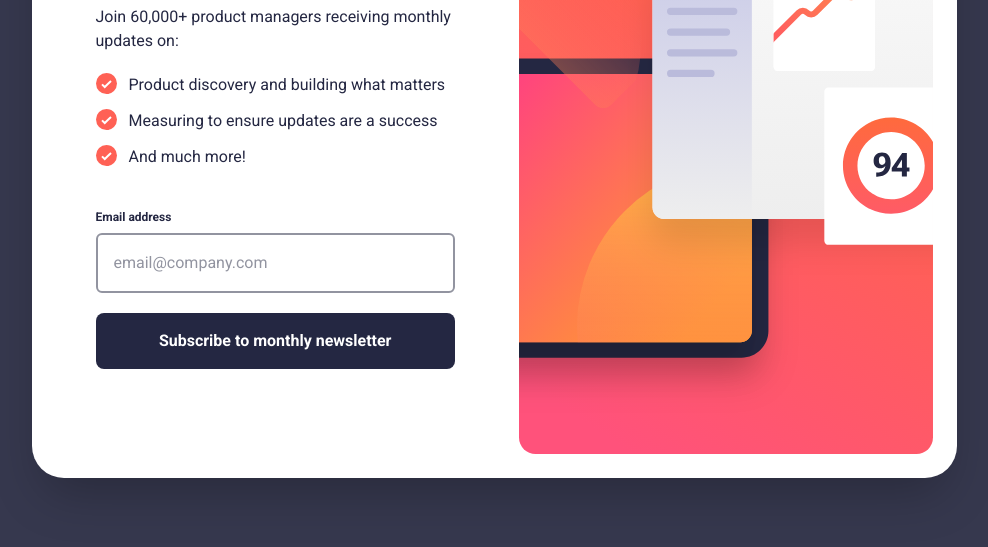
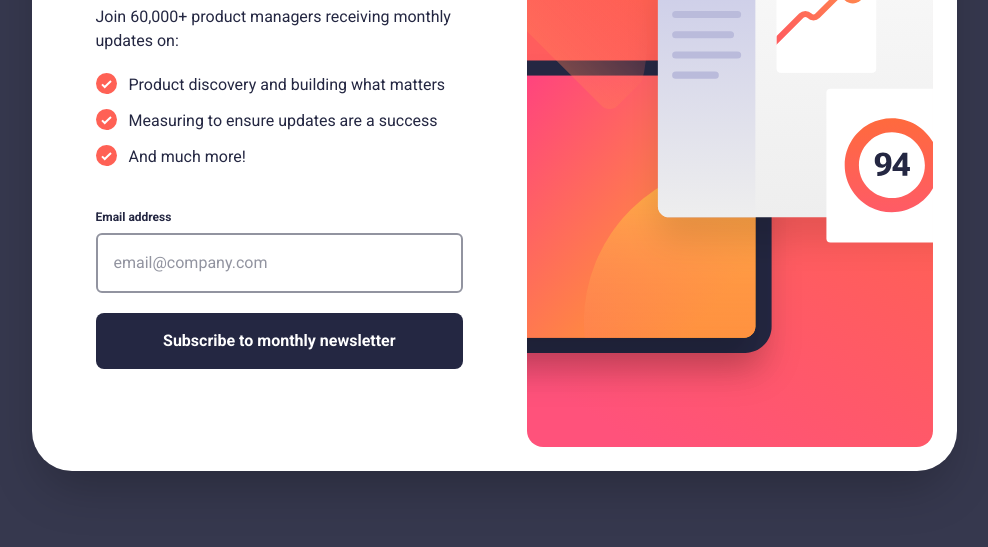
Before and after one commit to YousefAdel777/Newsletter-sign-up, a plain HTML site: page index.html in a window 1280 px wide. Shown: the part 253-800 px from the top of the page, without its empty margins (146-1134 px from the left). Drawn offline with Linux system fonts and the light colour scheme.

```diff
--- a/index.html
+++ b/index.html
@@ -11,8 +11,8 @@
 <body class="font-Roboto">
   <div class="page min-h-[100svh] flex items-center justify-center bg-charcoal-grey">
     <div class="container">
-      <div class="form min-h-[100svh] mx-auto flex flex-col-reverse gap-10 justify-end md:justify-center items-center w-fit bg-white md:flex-row md:p-6 md:rounded-[2rem] md:min-h-0 shadow-2xl lg:gap-16">
-        <div class="text basis-3/6 p-8 pt-0 md:p-0 md:mb-4 lg:basis-[48%] lg:pl-10">
+      <div class="form min-h-[100svh] mx-auto flex flex-col-reverse gap-10 justify-end md:justify-center items-center w-fit bg-white md:flex-row md:p-6 md:rounded-[2.5rem] md:min-h-0 shadow-2xl lg:gap-16">
+        <div class="text basis-3/6 p-8 pt-0 md:p-0 md:mb-4 md:basis-[49%] lg:pl-10">
           <h1 class="text-4xl lg:text-6xl font-bold text-slate-grey mb-3">Stay updated!</h1>
           <p class="text-slate-grey mb-5">Join 60,000+ product managers receiving monthly updates on:</p>
           <ul class="text-slate-grey flex flex-col gap-3 mb-10 md:mb-6 lg:mb-10">
@@ -28,7 +28,7 @@
             <button id="emailBtn" type="submit" class="text-white font-bold bg-slate-grey w-full rounded-lg p-4 duration-300">Subscribe to monthly newsletter</button>
           </form>
         </div>
-        <picture class="basis-3/6">
+        <picture class="basis-3/6 md:basis-[49%]">
           <source media="(min-width: 768px)" srcset="./assets/images/illustration-sign-up-desktop.svg">
           <img class="w-full" src="./assets/images/illustration-sign-up-mobile.svg" alt="Illustration and analysis image">
         </picture>
```
Also changed, not shown: src/CSS/output.css, 1 other file.
